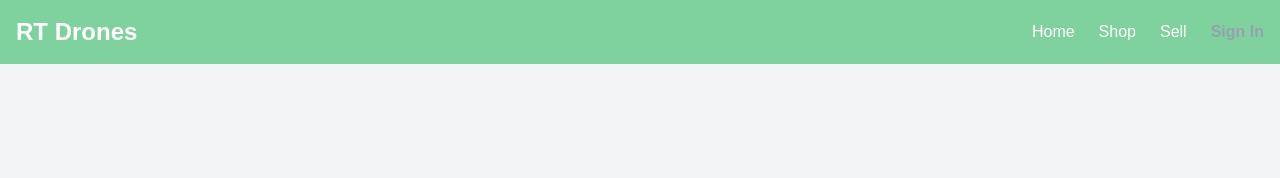
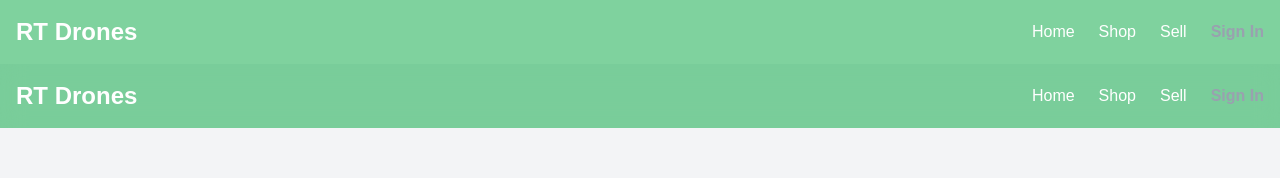
Before and after one commit to ReiterJCR/RTDrones, a Next.js app: page /auth in a window 1280 px wide. Shown: the top 178 px of the page. Built offline with nearby package versions, Linux system fonts and the light colour scheme; no server answers.

Commit message:
callback redirect fix

```diff
--- a/src/app/(main)/auth/page.tsx
+++ b/src/app/(main)/auth/page.tsx
@@ -3,6 +3,7 @@
    import { createClient } from '@supabase/supabase-js';
    import { Auth } from '@supabase/auth-ui-react';
    import { ThemeSupa } from '@supabase/auth-ui-shared';
+   import Navbar from '@/components/Navbar';
 
    const supabase = createClient(
      process.env.NEXT_PUBLIC_SUPABASE_URL!,
@@ -12,13 +13,14 @@
    export default function AuthPage() {
      return (
        <div className="relative min-h-screen bg-gray-100">
+         <Navbar />
          <div className="container mx-auto px-4 py-8 flex justify-center items-center min-h-[calc(100vh-64px)]">
            <div className="bg-white p-8 rounded-lg shadow-lg max-w-md w-full">
              <h1 className="text-2xl font-bold mb-6 text-center text-green-900">Sign Up or Log In</h1>
              <Auth
                supabaseClient={supabase}
                providers={['google']}
-               redirectTo={`${window.location.origin}/auth/callback`}
+               redirectTo={`${process.env.NEXT_PUBLIC_APP_URL}/auth/callback`}
                appearance={{ theme: ThemeSupa }}
                theme="light"
              />
```
